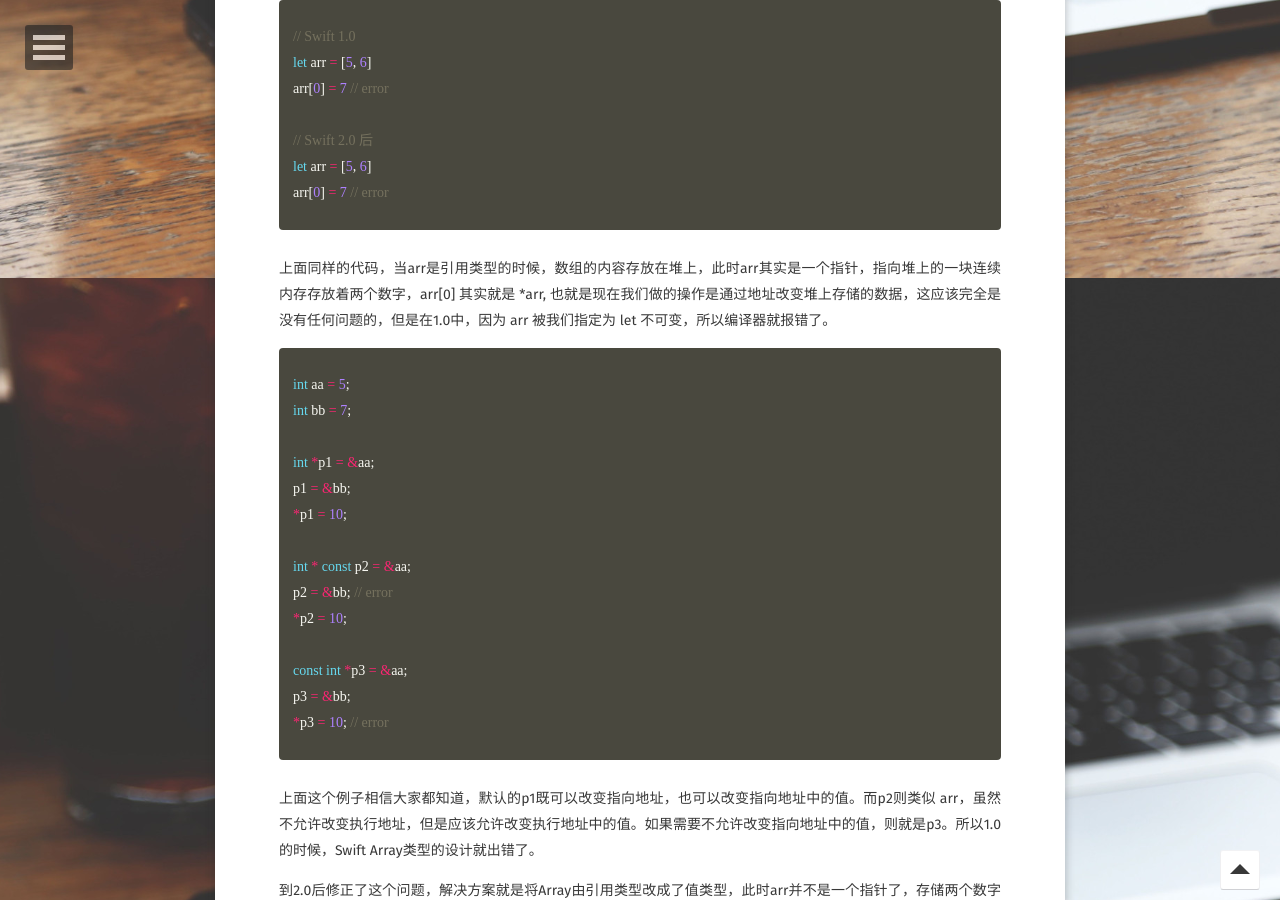
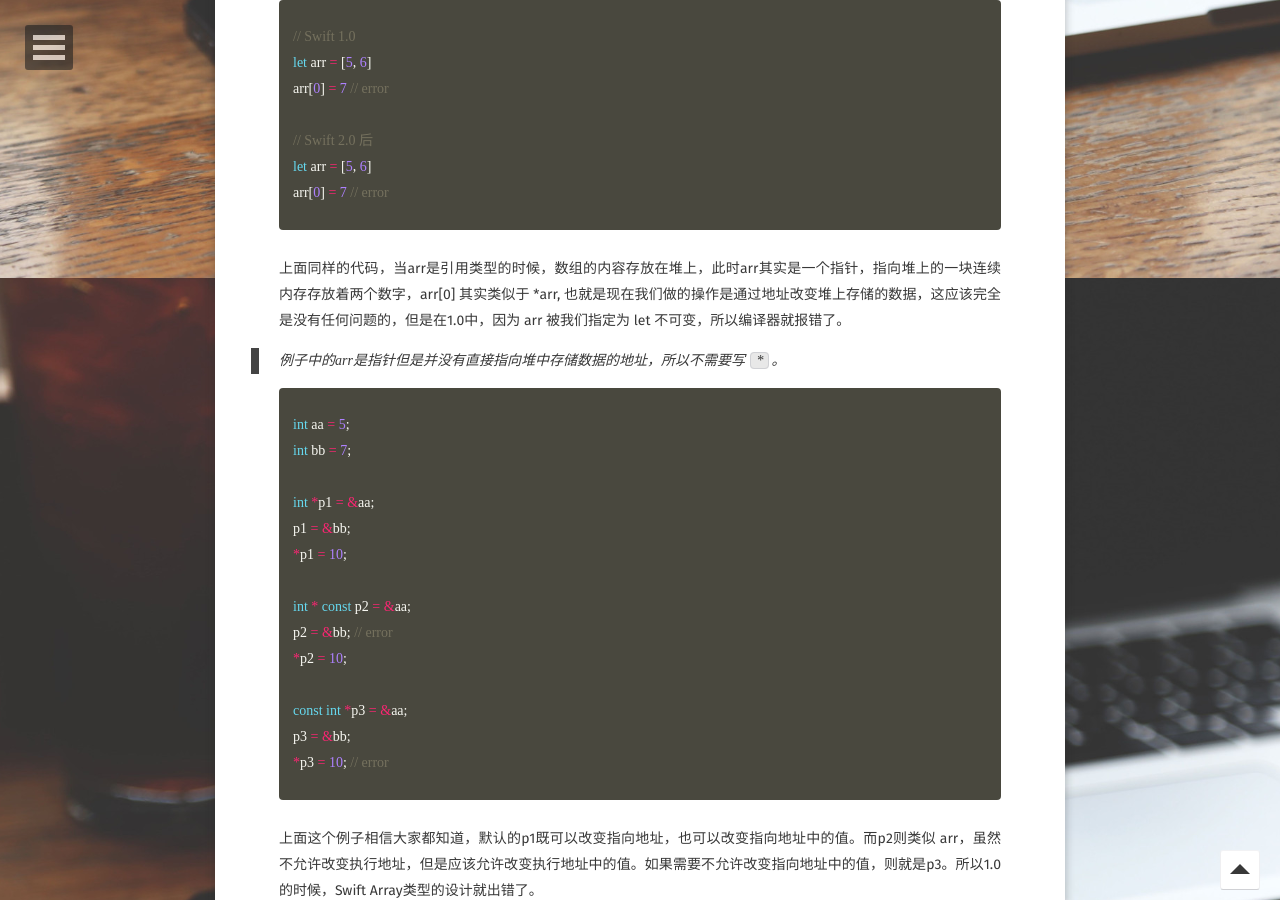
Before and after one commit to longjianjiang/longjianjiang.github.io, a Jekyll site: the page built from _posts/2019-01-21-swift-struct-and-class.md, in a window 1280 px wide and 900 px high, scrolled down 622 px. Built offline with Jekyll 4.4.1, drawn with Linux system fonts in a browser that asks for light colours; some web fonts are replaced; comment, search, counter and statistics services are not loaded.

Commit message:
Update(auto commit)

```diff
--- a/_posts/2019-01-21-swift-struct-and-class.md
+++ b/_posts/2019-01-21-swift-struct-and-class.md
@@ -28,7 +28,9 @@ let arr = [5, 6]
 arr[0] = 7 // error
 {% endhighlight %}
 
-上面同样的代码，当arr是引用类型的时候，数组的内容存放在堆上，此时arr其实是一个指针，指向堆上的一块连续内存存放着两个数字，arr[0] 其实就是 *arr, 也就是现在我们做的操作是通过地址改变堆上存储的数据，这应该完全是没有任何问题的，但是在1.0中，因为 arr 被我们指定为 let 不可变，所以编译器就报错了。
+上面同样的代码，当arr是引用类型的时候，数组的内容存放在堆上，此时arr其实是一个指针，指向堆上的一块连续内存存放着两个数字，arr[0] 其实类似于 *arr, 也就是现在我们做的操作是通过地址改变堆上存储的数据，这应该完全是没有任何问题的，但是在1.0中，因为 arr 被我们指定为 let 不可变，所以编译器就报错了。
+
+> 例子中的arr是指针但是并没有直接指向堆中存储数据的地址，所以不需要写 `*`。
 
 {% highlight cpp %}
 int aa = 5;
```
Also changed, not shown: other parts of _posts/2019-01-21-swift-struct-and-class.md (+1 -1 lines).
